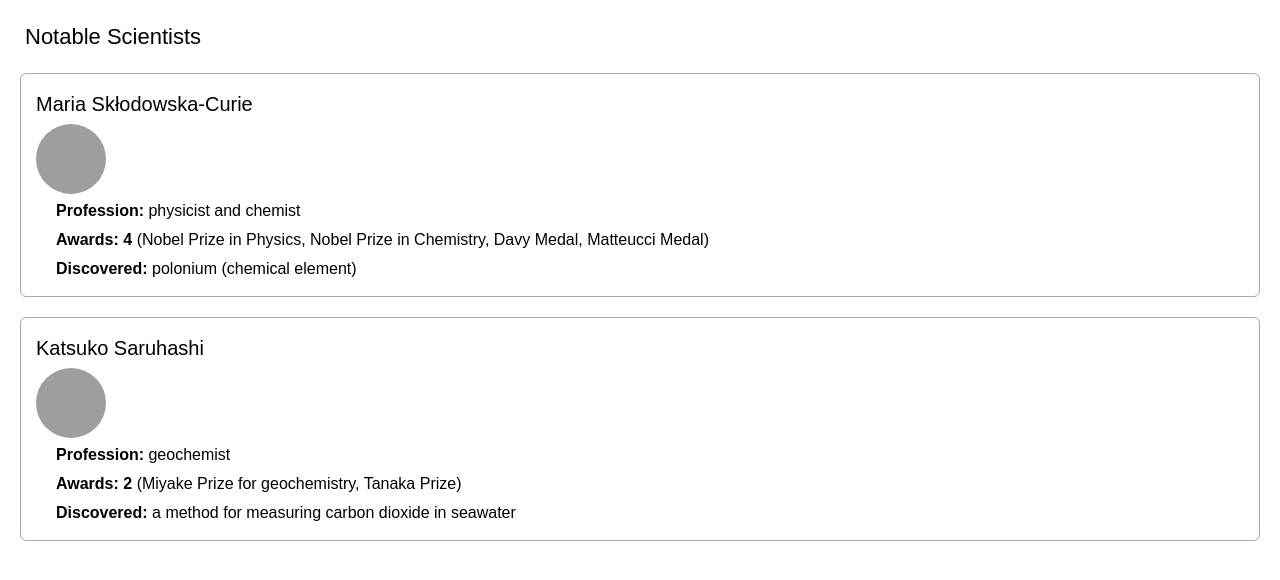
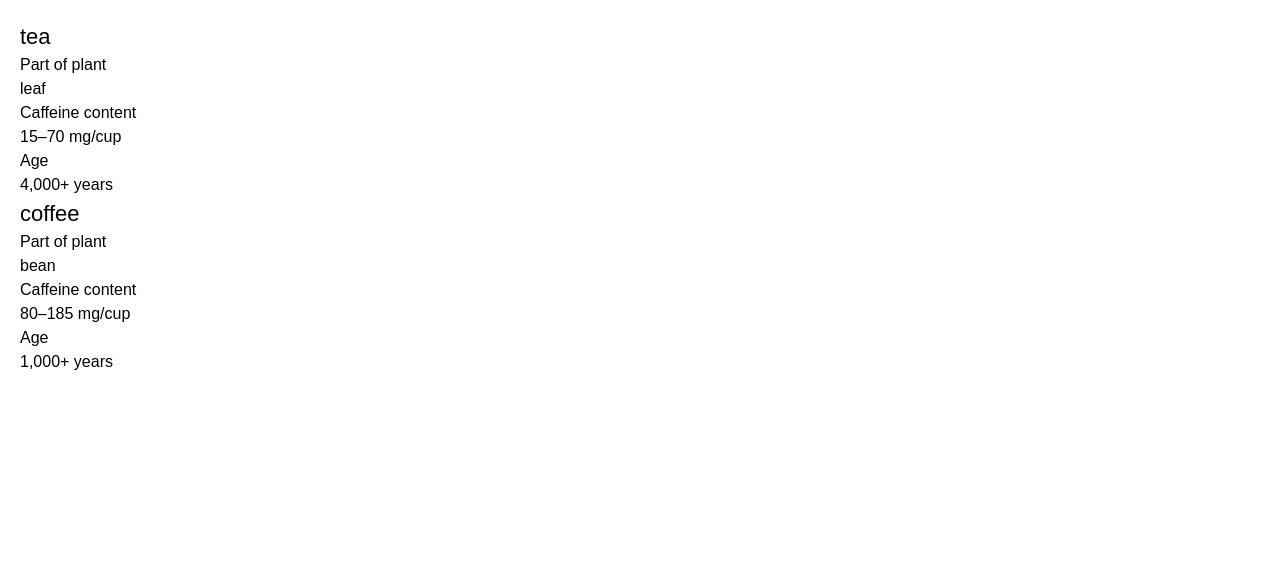
Before and after one commit to Arismonx/learn-REACT-by-myself, a Next.js app: page / in a window 1280 px wide. Shown: the top 580 px of the page. Built offline with nearby package versions, Linux system fonts and the light colour scheme; grey boxes are pictures that could not be loaded.

Commit message:
Conditional Rendering

```diff
--- a/app/globals.css
+++ b/app/globals.css
@@ -2,7 +2,7 @@
 @tailwind components;
 @tailwind utilities;
 
-* {
+/* * {
   box-sizing: border-box;
 }
 
@@ -60,4 +60,52 @@ ul {
 h1, h2 { margin: 5px; }
 h1 { margin-bottom: 10px; }
 ul { padding: 0px 10px 0px 20px; }
-li { margin: 5px; }
+li { margin: 5px; } */
+
+* {
+  box-sizing: border-box;
+}
+
+body {
+  font-family: sans-serif;
+  margin: 20px;
+  padding: 0;
+}
+
+h1 {
+  margin-top: 0;
+  font-size: 22px;
+}
+
+h2 {
+  margin-top: 0;
+  font-size: 20px;
+}
+
+h3 {
+  margin-top: 0;
+  font-size: 18px;
+}
+
+h4 {
+  margin-top: 0;
+  font-size: 16px;
+}
+
+h5 {
+  margin-top: 0;
+  font-size: 14px;
+}
+
+h6 {
+  margin-top: 0;
+  font-size: 12px;
+}
+
+code {
+  font-size: 1.2em;
+}
+
+ul {
+  padding-inline-start: 20px;
+}
--- a/app/page.tsx
+++ b/app/page.tsx
@@ -1,15 +1,21 @@
 // import Gellery from "./ui/Gellery";
 // import { Profile } from "./ui/Gellery";
 // import PP sfrom "./ui/Pp";
-import Avatar from "./ui/Avatar";
+// import Avatar from "./ui/Avatar";
 // import Braces from "./ui/Bb";
 // import Profile from "./ui/Profile";
+// import Condition from "./ui/condition";
+// import PackingList from "./ui/PackingList";
+import DrinkList from "./ui/DrinkList";
 
 export default function Home() {
 
   return (
     <>
-      <Avatar />
+      {/* <Avatar /> */}
+      {/* <Condition /> */}
+      {/* <PackingList /> */}
+      <DrinkList />
     </>
   );
 }
--- /dev/null
+++ b/app/ui/DrinkList.tsx
@@ -0,0 +1,36 @@
+function Drink({ name }: {
+    name: string
+}) {
+    let part, caffeine, age;
+    if (name === 'tea') {
+        part = 'leaf';
+        caffeine = '15–70 mg/cup';
+        age = '4,000+ years';
+    } else if (name === 'coffee') {
+        part = 'bean';
+        caffeine = '80–185 mg/cup';
+        age = '1,000+ years';
+    }
+    return (
+        <section>
+            <h1>{name}</h1>
+            <dl>
+                <dt>Part of plant</dt>
+                <dd>{part}</dd>
+                <dt>Caffeine content</dt>
+                <dd>{caffeine}</dd>
+                <dt>Age</dt>
+                <dd>{age}</dd>
+            </dl>
+        </section>
+    );
+}
+
+export default function DrinkList() {
+    return (
+        <div>
+            <Drink name="tea" />
+            <Drink name="coffee" />
+        </div>
+    );
+}
--- /dev/null
+++ b/app/ui/PackingList.tsx
@@ -0,0 +1,37 @@
+const Item =({name,importance}:{
+    name:string
+    importance:number
+})=>{
+    return (
+        <>
+            <li className="item">
+                {name}
+                {importance > 0 && ''}
+                {importance > 0 &&
+                    <i>(Importance: {importance})</i>
+                }
+            </li>
+        </>
+    );
+}
+export default function PackingList() {
+    return (
+        <section>
+            <h1>Sally Ride's Packing List</h1>
+            <ul>
+                <Item
+                    importance={9}
+                    name="Space suit"
+                />
+                <Item
+                    importance={0}
+                    name="Helmet with a golden leaf"
+                />
+                <Item
+                    importance={6}
+                    name="Photo of Tam"
+                />
+            </ul>
+        </section>
+    );
+}
--- /dev/null
+++ b/app/ui/condition.tsx
@@ -0,0 +1,33 @@
+function Item({ name, isPacked }: {
+    name: string
+    isPacked: boolean
+}) {
+    return (
+        <>
+            <li>
+                {name} {isPacked ? '✅' : '❌'}
+            </li>
+        </>
+    );
+}
+export default function Condition() {
+    return (
+        <>
+            <h1>Sally Ride's Packing List</h1>
+            <ul>
+                <Item
+                    isPacked={true}
+                    name="Space suit"
+                />
+                <Item
+                    isPacked={true}
+                    name="Helmet with a golden leaf"
+                />
+                <Item
+                    isPacked={false}
+                    name="Photo of Tam"
+                />
+            </ul>
+        </>
+    );
+}
```
